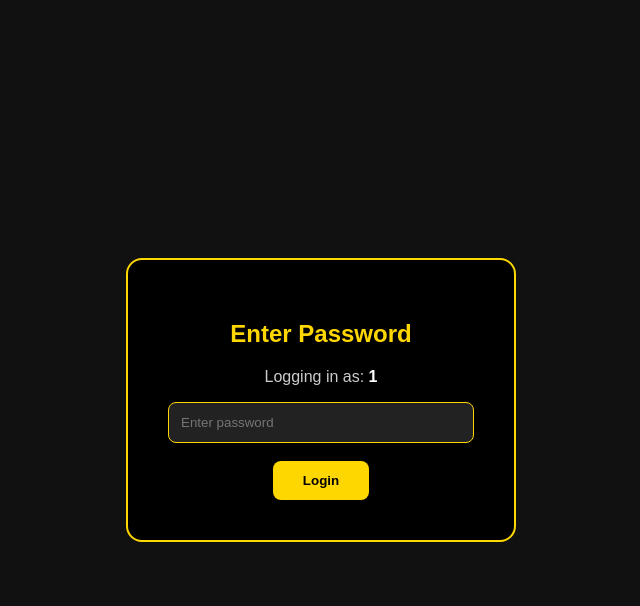
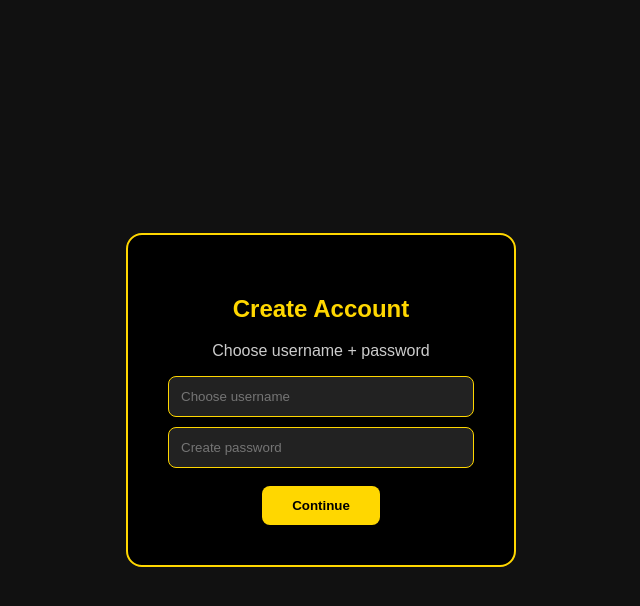
Before and after one commit to whitestar2011/pro-ai, a Flask app: page /set_password in a window 1280 px wide. Shown: the top 606 px of the page, without its empty margins (319-959 px from the left). Run offline with Flask 3, Linux system fonts and the light colour scheme; the visitor is signed in with stand-in values (Sample User, id 1).

Commit message:
Update set_password.html

```diff
--- a/templates/set_password.html
+++ b/templates/set_password.html
@@ -1,10 +1,11 @@
 <!DOCTYPE html>
-<html><head><meta charset="UTF-8"><title>Login</title><meta name="viewport" content="width=device-width, initial-scale=1.0"></head>
+<html><head><meta charset="UTF-8"><title>Set Password</title><meta name="viewport" content="width=device-width, initial-scale=1.0"></head>
 <body style="display:flex; justify-content:center; align-items:center; height:100vh; background:#111; margin:0; font-family:Arial;">
-  <form action="/login_password" method="POST" style="background:#000; padding:40px; border:2px solid #FFD700; border-radius:16px; text-align:center;">
-    <h2 style="color:#FFD700;">Enter Password</h2>
-    <p style="color:#ccc;">Logging in as: <b style="color:white;">{{ session.identifier }}</b></p>
-    <input type="password" name="password" placeholder="Enter password" required style="padding:12px; width:280px; border-radius:8px; border:1px solid #FFD700; background:#222; color:white;"><br><br>
-    <button type="submit" style="padding:12px 30px; background:#FFD700; color:black; border:none; border-radius:8px; font-weight:bold; cursor:pointer;">Login</button>
+  <form action="/set_password" method="POST" style="background:#000; padding:40px; border:2px solid #FFD700; border-radius:16px; text-align:center;">
+    <h2 style="color:#FFD700;">Create Account</h2>
+    <p style="color:#ccc;">Choose username + password</p>
+    <input type="text" name="username" placeholder="Choose username" required style="padding:12px; width:280px; border-radius:8px; border:1px solid #FFD700; background:#222; color:white; margin-bottom:10px;"><br>
+    <input type="password" name="password" placeholder="Create password" required style="padding:12px; width:280px; border-radius:8px; border:1px solid #FFD700; background:#222; color:white;"><br><br>
+    <button type="submit" style="padding:12px 30px; background:#FFD700; color:black; border:none; border-radius:8px; font-weight:bold; cursor:pointer;">Continue</button>
   </form>
 </body></html>
```
